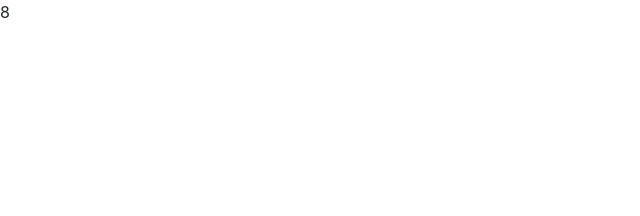
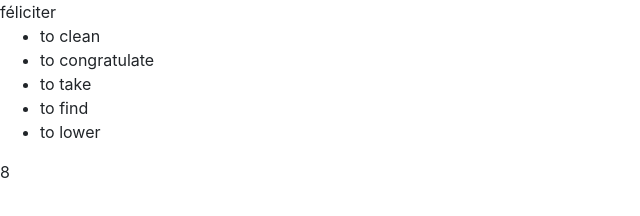
Before and after one commit to guiguipp/TriviaGame, a plain HTML site: page index.html in a window 1280 px wide. Both pictures are taken after a click on the element "Start Game". Shown: the whole page, without its empty margins (0-640 px from the left). Drawn offline with nearby package versions, Linux system fonts and the light colour scheme; a web font is replaced by a local one.

Commit message:
Function work continued

```diff
--- a/assets/javascript/app.js
+++ b/assets/javascript/app.js
@@ -1,7 +1,8 @@
 $(document).ready(function() {
-let randomVerb = []
+let randomVerb
 let randomVerbTrans = [];
 let randomizedTrans =[];
+$("#question_panel").hide();
 
 
 function newRiddle(){
@@ -11,11 +12,31 @@ function newRiddle(){
     randomVerbTrans.push(randomVerb.englishTrans,randomVerb.badEnglishTrans1,randomVerb.badEnglishTrans2,randomVerb.badEnglishTrans3,randomVerb.badEnglishTrans4);
     // randomNounAnswers.push(randomNoun.englishTrans,randomNoun.badEnglishTrans1,randomNoun.badEnglishTrans2);
     timer();
+    console.log(randomVerb)
     let j = 0;
     while (j = 0 < randomVerbTrans.length) {
         cut(randomVerbTrans)
         j++;
     }
+    console.log(randomizedTrans);
+    $("#question_panel").show();
+    $("#question").val(randomVerb.frenchTrans).text(randomVerb.frenchTrans)
+    $("#1").val(randomizedTrans[0]).text(randomizedTrans[0])
+    $("#2").val(randomizedTrans[1]).text(randomizedTrans[1])
+    $("#3").val(randomizedTrans[2]).text(randomizedTrans[2])
+    $("#4").val(randomizedTrans[3]).text(randomizedTrans[3])
+    $("#5").val(randomizedTrans[4]).text(randomizedTrans[4])
+// need to get the value of the li element clicked (currently, always shows game over, meaning it doesn't read anything)
+    $("li").on("click", function() {
+        console.log("Click recorded")
+        if ($("#option").val() === randomVerb.englishTrans){
+            gameWon();
+        }
+        else {
+            gameLost();
+        }
+    });
+
 }
 function timer(){
       var counter = 11;
--- a/index.html
+++ b/index.html
@@ -12,8 +12,17 @@
 
 <body>
     <span id="start"><button>Start Game</button></span>
+    <div id="question_panel">
+        <span id="question"></span>
+        <ul>
+            <li class="option" id="1"></li>
+            <li class="option" id="2"></li>
+            <li class="option" id="3"></li>
+            <li class="option" id="4"></li>
+            <li class="option" id="5"></li>
+        </ul>
+    </div>
         <span id="count"></span>
-
 
     <script src="https://cdnjs.cloudflare.com/ajax/libs/popper.js/1.12.9/umd/popper.min.js" integrity="sha384-ApNbgh9B+Y1QKtv3Rn7W3mgPxhU9K/ScQsAP7hUibX39j7fakFPskvXusvfa0b4Q" crossorigin="anonymous"></script>
     <script src="https://code.jquery.com/jquery-3.2.1.slim.min.js" integrity="sha384-KJ3o2DKtIkvYIK3UENzmM7KCkRr/rE9/Qpg6aAZGJwFDMVNA/GpGFF93hXpG5KkN" crossorigin="anonymous"></script>
```
